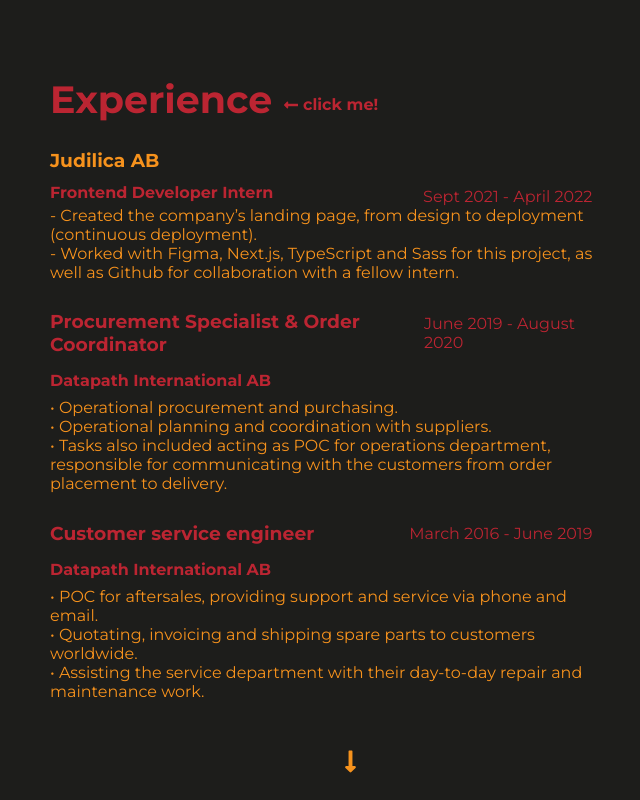
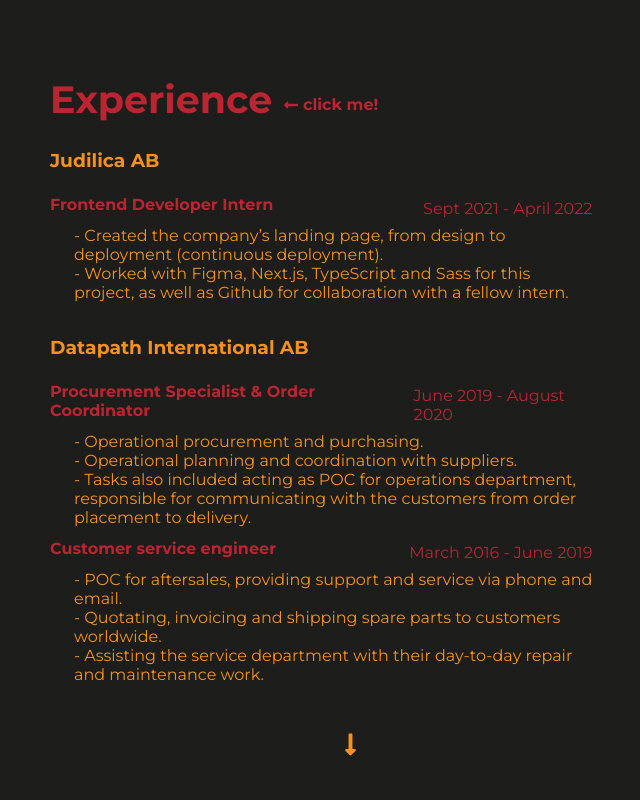
Before and after one commit to hamiat/folio, a React (Create React App) app: page / in a window 1280 px wide. Shown: the part 760-1560 px from the top of the page, without its empty margins (544-1184 px from the left). Built offline with nearby package versions, Linux system fonts and the light colour scheme.

Commit message:
wip expereince done

```diff
--- a/src/components/Skills/Skills.tsx
+++ b/src/components/Skills/Skills.tsx
@@ -1,10 +1,8 @@
 import style from "./skills.module.scss";
 import { motion, Variants } from "framer-motion";
 import SkillsSvg from "./SkillsSvg";
-import {FaLongArrowAltDown, FaLongArrowAltLeft} from "react-icons/fa"
+import { FaLongArrowAltDown, FaLongArrowAltLeft } from "react-icons/fa";
 import { useState } from "react";
-
-
 
 const titleVariants: Variants = {
   offscreen: {
@@ -39,20 +37,18 @@ const parentContainer: Variants = {
 };
 
 const Skills: React.FC = () => {
-
-  const [title, setTitle] = useState("Experience")
-  const [whichTitle, setWhichTitle] = useState(false)
+  const [title, setTitle] = useState("Experience");
+  const [whichTitle, setWhichTitle] = useState(false);
 
   const changeTitle = () => {
-    if(title === "Experience") {
-      setTitle("Education")
-      setWhichTitle(!whichTitle)
+    if (title === "Experience") {
+      setTitle("Education");
+      setWhichTitle(!whichTitle);
     } else {
-      setTitle("Experience")
-      setWhichTitle(!whichTitle)
+      setTitle("Experience");
+      setWhichTitle(!whichTitle);
     }
-  }
-
+  };
 
   return (
     <motion.section
@@ -61,21 +57,31 @@ const Skills: React.FC = () => {
       viewport={{ once: false, amount: 0.1 }}
       className={style.skills}
     >
-
-     { whichTitle ?
+      {whichTitle ? (
         <motion.div variants={parentContainer} className={style.experiencesDiv}>
-         <motion.h2 onClick={changeTitle} variants={titleVariants} whileHover={{color: "#f7931e"}} >{title} <motion.span  className={style.clickMe}><FaLongArrowAltLeft/> click me!</motion.span> </motion.h2>
+          <motion.h2
+            onClick={changeTitle}
+            variants={titleVariants}
+            whileHover={{ color: "#f7931e" }}
+          >
+            {title}{" "}
+            <motion.span className={style.clickMe}>
+              <FaLongArrowAltLeft /> click me!
+            </motion.span>{" "}
+          </motion.h2>
           <div className={style.experiences}>
-
             <motion.div variants={contentVariants} className={style.exp}>
               <div className={style.jobTitleDiv}>
                 <h3>Frontend developer</h3>
-            <p>2020 -  2022 </p>
+                <p>2020 - 2022 </p>
               </div>
               <h4>Hyper Island (Sweden)</h4>
               <p>
-          • Frontend developer education centering around the web development languages HTML, CSS & JavaScript, as well as frameworks and tools in the frontend ecosystem. <br/>
-          • Soft skills developement such as working in teams and with Agile software development.
+                • Frontend developer education centering around the web
+                development languages HTML, CSS & JavaScript, as well as
+                frameworks and tools in the frontend ecosystem. <br />• Soft
+                skills development such as working in teams and with Agile
+                software development.
               </p>
             </motion.div>
 
@@ -85,9 +91,7 @@ const Skills: React.FC = () => {
                 <p>2011-2013 </p>
               </div>
               <h4>Mälardalens högskola (Sweden)</h4>
-          <p>
-          • Bachelor’s degree
-          </p>
+              <p>• Bachelor’s degree</p>
             </motion.div>
 
             <motion.div variants={contentVariants} className={style.exp}>
@@ -97,78 +101,82 @@ const Skills: React.FC = () => {
               </div>
               <h4>Hankuk University of Foreign studies (South Korea)</h4>
               <p>
-          • Emphasis on intercultural skills development and the Korean language.
-
+                • Emphasis on intercultural skills development and the Korean
+                language.
               </p>
             </motion.div>
           </div>
         </motion.div>
-        :
+      ) : (
         <motion.div variants={parentContainer} className={style.experiencesDiv}>
-       <motion.h2 onClick={changeTitle} variants={titleVariants} whileHover={{color: "#f7931e"}} >{title} <motion.span  className={style.clickMe}><FaLongArrowAltLeft/> click me!</motion.span> </motion.h2>
+          <motion.h2
+            onClick={changeTitle}
+            variants={titleVariants}
+            whileHover={{ color: "#f7931e" }}
+          >
+            {title}{" "}
+            <motion.span  className={style.clickMe}>
+              <FaLongArrowAltLeft /> click me!
+            </motion.span>{" "}
+          </motion.h2>
           <div className={style.experiences}>
-
             <motion.div variants={contentVariants} className={style.exp}>
               <h3>Judilica AB</h3>
               <div className={style.jobTitleDiv}>
-
                 <h4>Frontend Developer Intern</h4>
                 <p>Sept 2021 - April 2022 </p>
               </div>
 
               <p>
-          - Created the company’s landing page, from design to
-deployment (continuous deployment).<br/>
-- Worked with Figma, Next.js, TypeScript and Sass for this project,
-as well as Github for collaboration with a fellow intern.
+                - Created the company’s landing page, from design to deployment
+                (continuous deployment).
+                <br />- Worked with Figma, Next.js, TypeScript and Sass for this
+                project, as well as Github for collaboration with a fellow
+                intern.
+              </p>
+            </motion.div>
+
+            <motion.div variants={contentVariants} className={style.exp}>
+            <h3> Datapath International AB </h3>
+              <div className={style.jobTitleDiv}>
+              <h4>Procurement Specialist & Order Coordinator</h4>
+                <p>June 2019 - August 2020 </p>
+              </div>
+
+              <p>
+                - Operational procurement and purchasing. <br />
+                - Operational planning and coordination with suppliers.
+                <br />- Tasks also included acting as POC for operations
+                department, responsible for communicating with the customers
+                from order placement to delivery.
               </p>
             </motion.div>
 
             <motion.div variants={contentVariants} className={style.exp}>
               <div className={style.jobTitleDiv}>
-            <h3>Procurement Specialist & Order Coordinator</h3>
-            <p>June 2019 - August 2020 </p>
-          </div>
-          <h4>Datapath International AB</h4>
-          <p>
-            • Operational procurement and purchasing. <br />
-            • Operational planning and coordination with suppliers.
-            <br />• Tasks also included acting as POC for operations department,
-            responsible for communicating with the customers from order
-            placement to delivery.
-          </p>
-        </motion.div>
-
-        <motion.div variants={contentVariants} className={style.exp}>
-          <div className={style.jobTitleDiv}>
-            <h3>Customer service engineer</h3>
+                <h4>Customer service engineer</h4>
                 <p>March 2016 - June 2019 </p>
               </div>
-          <h4>Datapath International AB</h4>
+
               <p>
-          • POC for aftersales, providing support and service via phone and email. <br /> • Quotating, invoicing and shipping spare parts to customers worldwide.<br />
-•
-Assisting the service department with their day-to-day repair and maintenance work.
-
+                - POC for aftersales, providing support and service via phone
+                and email. <br /> - Quotating, invoicing and shipping spare
+                parts to customers worldwide.
+                <br />- Assisting the service department with their day-to-day
+                repair and maintenance work.
               </p>
             </motion.div>
           </div>
         </motion.div>
-}
+      )}
 
-
-
-
-        <motion.div
-        variants={contentVariants}
-        className={style.arrowToSkills}>
-          <FaLongArrowAltDown/>
+      <motion.div variants={contentVariants} className={style.arrowToSkills}>
+        <FaLongArrowAltDown />
       </motion.div>
 
       <div className={style.skillsIcons}>
         <SkillsSvg />
       </div>
-
     </motion.section>
   );
 };
--- a/src/components/Skills/skills.module.scss
+++ b/src/components/Skills/skills.module.scss
@@ -1,31 +1,33 @@
 @import "../../styles/main.module.scss";
-
-
 
 .skills {
   display: flex;
   flex-direction: column;
   justify-content: space-between;
-padding-top: $mn*3;
+  padding-top: $mn * 3;
 
   .experiences {
     display: flex;
     flex-direction: column;
- gap: 18px;
+    gap: 16px;
     margin-top: -$mn;
 
     .exp {
       width: 80%;
-
-
+      display: inline-flex;
+      flex-direction: column;
+      gap: 8px;
 
       .jobTitleDiv {
         display: flex;
         justify-content: space-between;
         align-items: center;
         color: $redish;
- margin: -8px 0 -4px 0;
+        margin: -4px 0px ;
 
+      }
+      p {
+padding: 0  0 0 24px;
       }
     }
   }
@@ -33,8 +35,6 @@ padding-top: $mn*3;
   svg {
     cursor: pointer;
   }
-
-
 
   .softDiv {
     width: 80%;
@@ -48,57 +48,42 @@ h2 {
     .clickMe {
       font-size: 16px;
       color: "#f7931e";
-    cursor:default;
+      cursor: default;
       display: inline-flex;
       justify-content: center;
       align-items: center;
-    gap: 4px
-
+      gap: 4px;
     }
   }
-
 
   .experiencesDiv {
     display: flex;
     flex-direction: column;
-
-
-
-
-
-
   }
   .arrowToSkills {
-  grid-column: 1 ;
+    grid-column: 1;
     grid-row: 3;
-  padding: $mn $mn*6;
+    padding: $mn $mn * 6;
     font-size: 25px;
   }
-
 
   .skillsTitles {
     font-size: 22px;
     color: $darkOrange;
-
-
   }
   .skillsTitlesSoft {
     font-size: 22px;
     color: $darkOrange;
-
-
   }
 
- .skillsIcons{
-  grid-column: 1 ;
+  .skillsIcons {
+    grid-column: 1;
     grid-row: 4;
-  padding-top: $mn*3;
+    padding-top: $mn * 3;
 
     margin: 0 auto;
 
-
     .hardIcons {
-
       z-index: 2;
       display: flex;
       width: 80%;
@@ -114,18 +99,14 @@ color: $darkOrange;
       .github {
         width: 100px;
         height: 100px;
-
-
       }
       .js {
         width: 100px;
         height: 100px;
-
       }
       .react {
         width: 150px;
         height: 150px;
-
       }
 
       .sass {
@@ -148,13 +129,10 @@ color: $darkOrange;
   }
 
   .arrowToContact {
-    grid-column: 1 ;
+    grid-column: 1;
     grid-row: 5;
     font-size: 25px;
-    padding: $mn*2 $mn*6;
+    padding: $mn * 2 $mn * 6;
     font-size: 25px;
-
   }
-
-
 }
```
Lines whose indentation alone changed are shown as unchanged.
